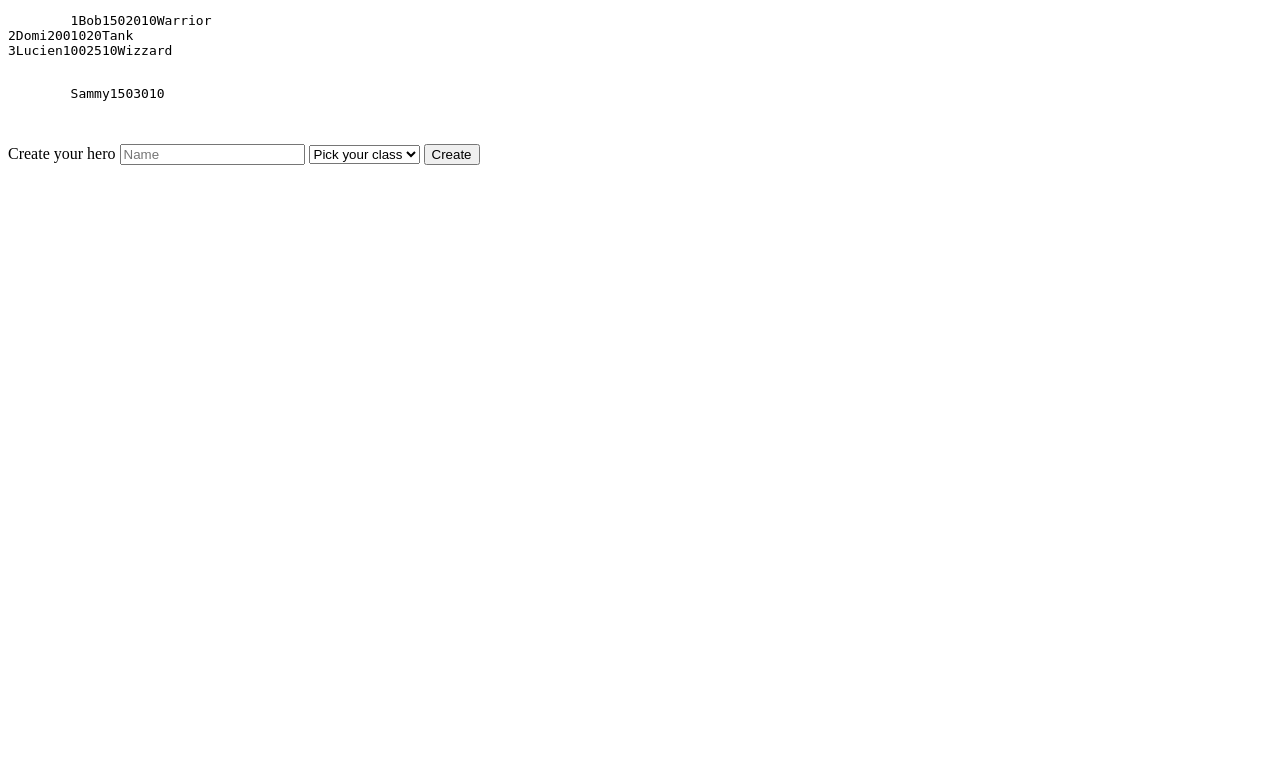
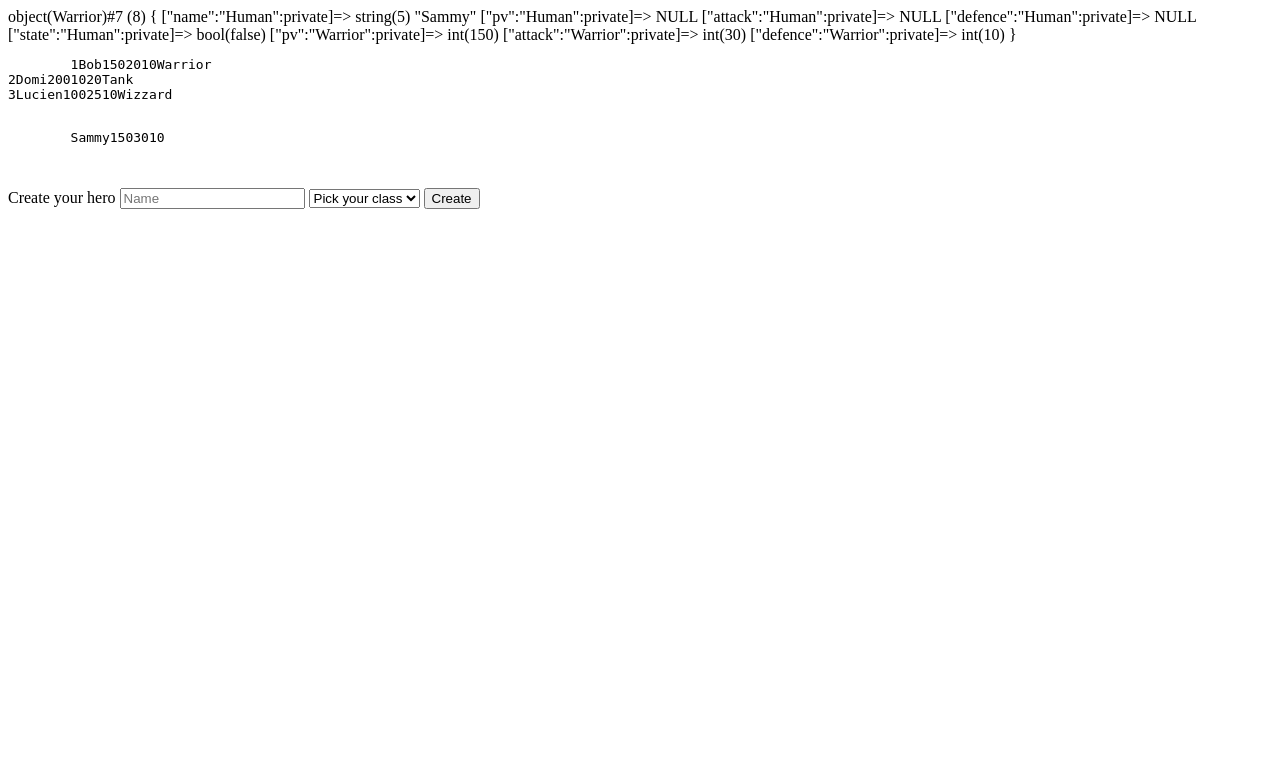
Before and after one commit to domino659/PHP-Game, a PHP site: page / in a window 1280 px wide. Shown: the top 783 px of the page. Run offline with PHP 8.4, Linux system fonts and the light colour scheme; data comes from the database, SQL or seed files in the repository.

Commit message:
change var

```diff
--- a/src/index.php
+++ b/src/index.php
@@ -10,7 +10,7 @@ $humans = $request->getAll();
 //$request->addHuman('Sammy', 10, 2, 1, 'Sammy', true);
 //$request->removeHuman(23)
 $human = new Warrior('Sammy');
-//var_dump($human);
+var_dump($human);
 
 ?>
 <!DOCTYPE html>
```
